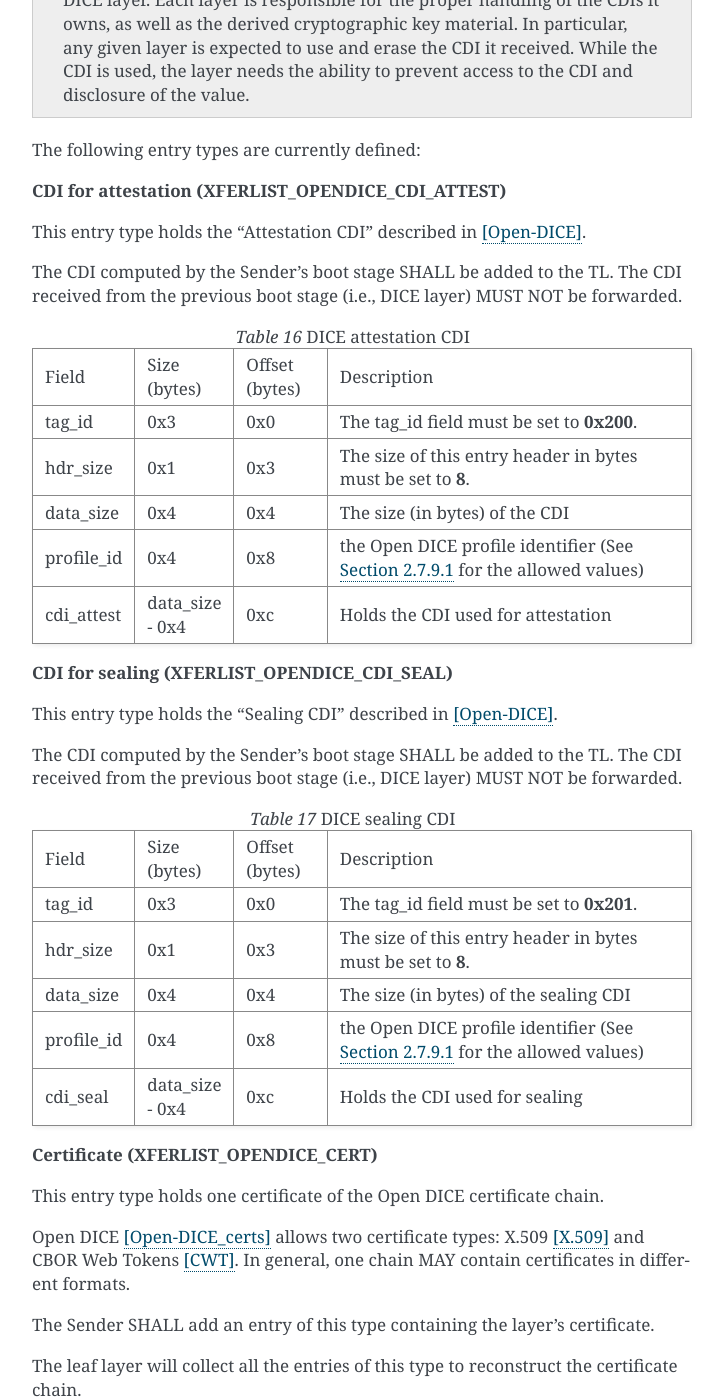
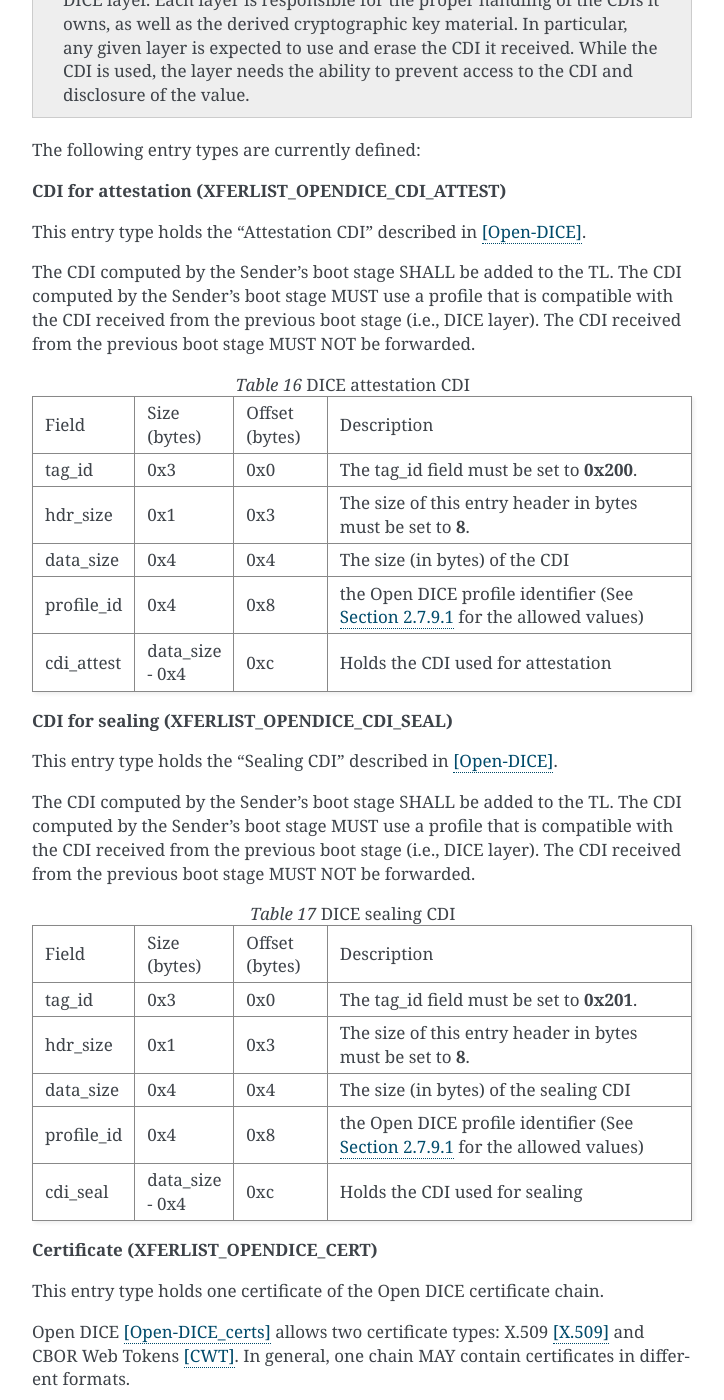
Before and after one commit to FirmwareHandoff/firmware_handoff, a Sphinx documentation site: the page built from source/transfer_list.rst, in a window 1280 px wide and 1400 px high, scrolled down 17889 px. Shown: the whole window, without its empty margins (388-1112 px from the left). Built offline with Sphinx 7.4.7, drawn with Linux system fonts in a browser that asks for light colours.

Commit message:
require profile compatibility
Signed-off-by: Thomas Fossati <thomas.fossati@linaro.org>

```diff
--- a/source/transfer_list.rst
+++ b/source/transfer_list.rst
@@ -1018,7 +1018,8 @@ The following entry types are currently defined:
 This entry type holds the "Attestation CDI" described in [Open-DICE]_.
 
 The CDI computed by the Sender's boot stage SHALL be added to the TL.
-The CDI received from the previous boot stage (i.e., DICE layer) MUST NOT be forwarded.
+The CDI computed by the Sender's boot stage MUST use a profile that is compatible with the CDI received from the previous boot stage (i.e., DICE layer).
+The CDI received from the previous boot stage MUST NOT be forwarded.
 
 .. _tab_dice_cdi_attest:
 .. list-table:: DICE attestation CDI
@@ -1059,7 +1060,8 @@ The CDI received from the previous boot stage (i.e., DICE layer) MUST NOT be for
 This entry type holds the "Sealing CDI" described in [Open-DICE]_.
 
 The CDI computed by the Sender's boot stage SHALL be added to the TL.
-The CDI received from the previous boot stage (i.e., DICE layer) MUST NOT be forwarded.
+The CDI computed by the Sender's boot stage MUST use a profile that is compatible with the CDI received from the previous boot stage (i.e., DICE layer).
+The CDI received from the previous boot stage MUST NOT be forwarded.
 
 .. _tab_dice_cdi_seal:
 .. list-table:: DICE sealing CDI
```
